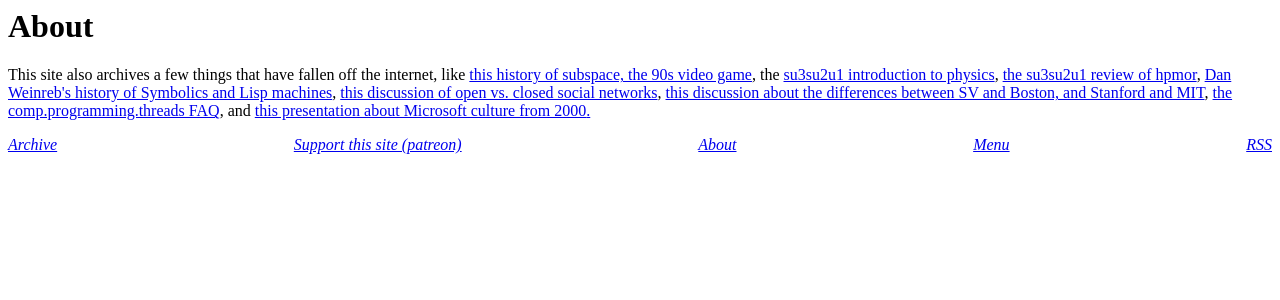
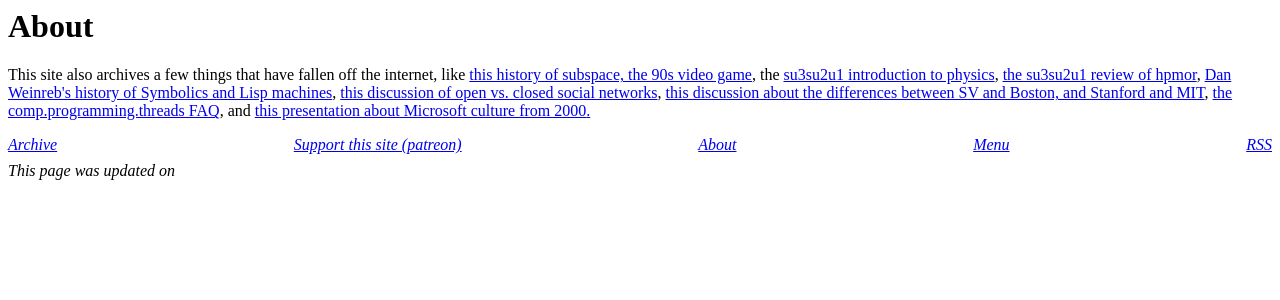
Before and after one commit to derykmakgill/website, a Jekyll site: the page built from _pages/about.md, in a window 1280 px wide. Shown: the top 300 px of the page. Built offline with Jekyll 4.4.1, drawn with Linux system fonts in a browser that asks for light colours.

Commit message:
Update page.html

```diff
--- a/_layouts/page.html
+++ b/_layouts/page.html
@@ -17,3 +17,5 @@ layout: default
 <a href="/about">About</a>
 <a href="/menu">Menu</a>
 <a href="https://danluu.com/atom.xml" rel="alternate" type="application/rss+xml">RSS</a></div>
+
+<em>This page was updated on {{ page.updated | date_to_long_string }}</em>
```
